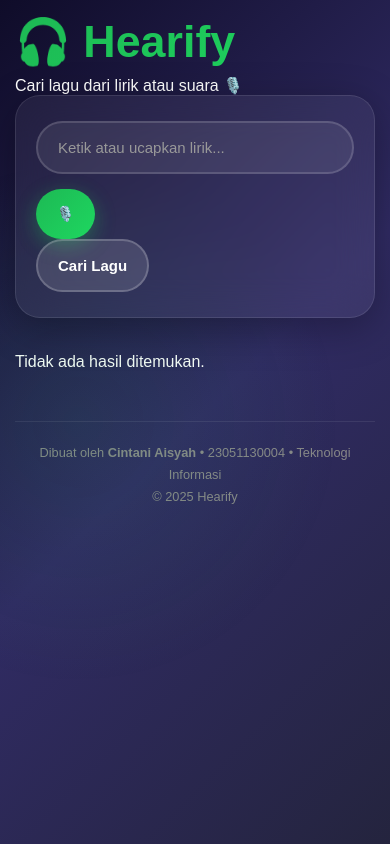
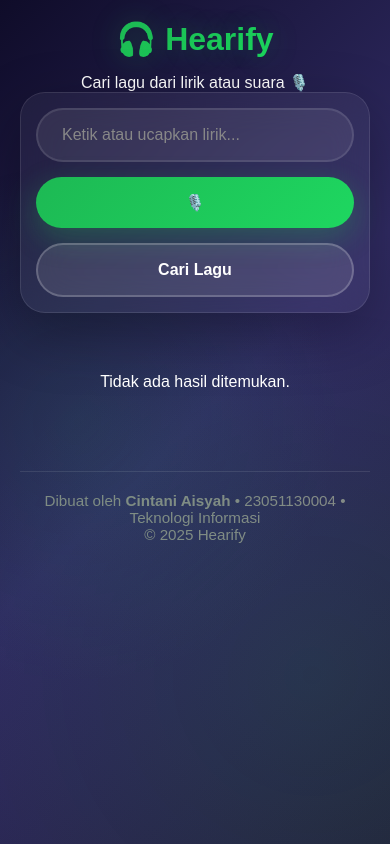
Before and after one commit to cintaniaisyah19/hearify, a Flask app: page / in a window 390 px wide. Run offline with Flask 3, Linux system fonts and the light colour scheme.

Commit message:
Update style.css

```diff
--- a/static/style.css
+++ b/static/style.css
@@ -9,7 +9,12 @@ body {
   background: linear-gradient(135deg, #0f0c29, #302b63, #24243e);
   color: #fff;
   min-height: 100vh;
-  padding: 15px;
+  display: flex;
+  flex-direction: column;
+  align-items: center;
+  padding: 20px;
+  position: relative;
+  overflow-x: hidden;
 }
 
 body::before {
@@ -19,7 +24,8 @@ body::before {
   left: 0;
   width: 100%;
   height: 100%;
-  background: radial-gradient(circle at 20% 50%, rgba(29, 185, 84, 0.1), transparent 50%);
+  background: radial-gradient(circle at 20% 50%, rgba(29, 185, 84, 0.1), transparent 50%),
+              radial-gradient(circle at 80% 80%, rgba(30, 215, 96, 0.08), transparent 50%);
   pointer-events: none;
   z-index: 0;
 }
@@ -27,226 +33,265 @@ body::before {
 .container {
   position: relative;
   z-index: 1;
+  width: 100%;
   max-width: 1200px;
-  margin: 0 auto;
-  padding: 10px;
+  padding: 40px 20px;
 }
 
 /* ---------- HEADER ---------- */
 .header {
   text-align: center;
-  margin-bottom: 30px;
-  padding: 20px 0;
+  margin-bottom: 50px;
+  animation: fadeInDown 0.8s ease;
+}
+
+@keyframes fadeInDown {
+  from {
+    opacity: 0;
+    transform: translateY(-30px);
+  }
+  to {
+    opacity: 1;
+    transform: translateY(0);
+  }
 }
 
 h1 {
-  font-size: 2.8rem;
+  font-size: 4rem;
   font-weight: 700;
   background: linear-gradient(135deg, #1db954, #1ed760);
   -webkit-background-clip: text;
   -webkit-text-fill-color: transparent;
   background-clip: text;
-  margin-bottom: 8px;
+  margin-bottom: 15px;
+  display: flex;
+  align-items: center;
+  justify-content: center;
+  gap: 15px;
+  text-shadow: 0 0 30px rgba(29, 185, 84, 0.3);
 }
 
 .subtitle {
-  font-size: 1rem;
+  font-size: 1.3rem;
   color: #b3b3b3;
   font-weight: 300;
 }
 
 /* ---------- FORM ---------- */
 form {
-  background: rgba(255, 255, 255, 0.06);
-  padding: 25px 20px;
+  display: flex;
+  gap: 15px;
+  justify-content: center;
+  flex-wrap: wrap;
+  background: rgba(255, 255, 255, 0.05);
+  padding: 30px;
   border-radius: 25px;
   backdrop-filter: blur(20px);
   border: 1px solid rgba(255, 255, 255, 0.1);
-  box-shadow: 0 10px 40px rgba(0, 0, 0, 0.3);
-  margin-bottom: 20px;
+  box-shadow: 0 20px 60px rgba(0, 0, 0, 0.3);
+  animation: fadeInUp 0.8s ease 0.2s both;
+}
+
+@keyframes fadeInUp {
+  from {
+    opacity: 0;
+    transform: translateY(30px);
+  }
+  to {
+    opacity: 1;
+    transform: translateY(0);
+  }
 }
 
 input[type="text"] {
-  width: 100%;
-  padding: 16px 20px;
+  flex: 1;
+  min-width: 280px;
+  padding: 16px 24px;
   border-radius: 50px;
-  border: 2px solid rgba(255, 255, 255, 0.15);
+  border: 2px solid rgba(255, 255, 255, 0.1);
   background: rgba(255, 255, 255, 0.08);
   color: #fff;
-  font-size: 15px;
+  font-size: 16px;
   font-family: inherit;
+  transition: all 0.3s ease;
   outline: none;
-  transition: all 0.3s ease;
-  margin-bottom: 15px;
 }
 
 input[type="text"]::placeholder {
-  color: #999;
+  color: #888;
 }
 
 input[type="text"]:focus {
   border-color: #1db954;
   background: rgba(255, 255, 255, 0.12);
-  box-shadow: 0 0 15px rgba(29, 185, 84, 0.3);
-}
-
-.button-group {
-  display: grid;
-  grid-template-columns: 1fr 1fr;
-  gap: 12px;
+  box-shadow: 0 0 20px rgba(29, 185, 84, 0.2);
+  transform: translateY(-2px);
 }
 
 button {
-  padding: 16px 20px;
+  padding: 16px 32px;
   border-radius: 50px;
   border: none;
   cursor: pointer;
-  font-size: 15px;
+  font-size: 16px;
   font-weight: 600;
   font-family: inherit;
   transition: all 0.3s ease;
-  display: flex;
-  align-items: center;
-  justify-content: center;
-  gap: 8px;
+  position: relative;
+  overflow: hidden;
+}
+
+button::before {
+  content: "";
+  position: absolute;
+  top: 50%;
+  left: 50%;
+  width: 0;
+  height: 0;
+  border-radius: 50%;
+  background: rgba(255, 255, 255, 0.2);
+  transform: translate(-50%, -50%);
+  transition: width 0.6s, height 0.6s;
+}
+
+button:hover::before {
+  width: 300px;
+  height: 300px;
 }
 
 #mic-btn {
   background: linear-gradient(135deg, #1db954, #1ed760);
   color: white;
-  box-shadow: 0 6px 20px rgba(29, 185, 84, 0.4);
+  box-shadow: 0 10px 30px rgba(29, 185, 84, 0.3);
+}
+
+#mic-btn:hover {
+  transform: translateY(-3px);
+  box-shadow: 0 15px 40px rgba(29, 185, 84, 0.4);
 }
 
 #mic-btn:active {
-  transform: scale(0.95);
-  box-shadow: 0 4px 15px rgba(29, 185, 84, 0.5);
+  transform: translateY(-1px);
 }
 
 button[type="submit"] {
-  background: rgba(255, 255, 255, 0.12);
+  background: rgba(255, 255, 255, 0.1);
   color: white;
   border: 2px solid rgba(255, 255, 255, 0.2);
 }
 
-button[type="submit"]:active {
-  background: rgba(255, 255, 255, 0.18);
-  transform: scale(0.95);
-}
-
-/* ---------- VOICE RESULT ---------- */
-.voice-result {
-  margin-top: 15px;
-  padding: 15px 18px;
-  background: rgba(29, 185, 84, 0.15);
-  border: 1px solid rgba(29, 185, 84, 0.4);
-  border-radius: 18px;
-  text-align: center;
-}
-
-.voice-result p {
-  font-size: 0.95rem;
-  color: #e0e0e0;
-  margin: 0;
-  line-height: 1.5;
-}
-
-.voice-result strong {
-  color: #1ed760;
-  font-weight: 600;
+button[type="submit"]:hover {
+  background: rgba(255, 255, 255, 0.15);
+  border-color: rgba(255, 255, 255, 0.3);
+  transform: translateY(-3px);
+  box-shadow: 0 10px 30px rgba(0, 0, 0, 0.2);
 }
 
 /* ---------- RESULTS ---------- */
 .results {
-  margin-top: 35px;
+  margin-top: 60px;
+  animation: fadeIn 0.8s ease 0.4s both;
+}
+
+@keyframes fadeIn {
+  from {
+    opacity: 0;
+  }
+  to {
+    opacity: 1;
+  }
 }
 
 .results h2 {
   text-align: center;
+  margin-bottom: 30px;
+  font-size: 2rem;
   color: #1db954;
-  font-size: 1.5rem;
-  margin-bottom: 20px;
-  font-weight: 600;
 }
 
 .no-results {
   text-align: center;
-  color: #999;
-  font-size: 1rem;
-  padding: 40px 20px;
-  background: rgba(255, 255, 255, 0.05);
-  border-radius: 20px;
-  border: 1px solid rgba(255, 255, 255, 0.1);
+  color: #888;
+  font-size: 1.1rem;
+  padding: 40px;
 }
 
-/* ---------- SONG ITEM ---------- */
 .song-item {
-  background: rgba(255, 255, 255, 0.06);
-  padding: 15px;
-  border-radius: 18px;
-  margin-bottom: 12px;
+  background: rgba(255, 255, 255, 0.05);
+  padding: 20px;
+  border-radius: 20px;
+  margin: 15px 0;
+  display: flex;
+  align-items: center;
+  gap: 20px;
   border: 1px solid rgba(255, 255, 255, 0.1);
   backdrop-filter: blur(10px);
-  display: flex;
-  flex-direction: column;
-  gap: 12px;
+  transition: all 0.3s ease;
+  animation: slideIn 0.5s ease;
+}
+
+@keyframes slideIn {
+  from {
+    opacity: 0;
+    transform: translateX(-20px);
+  }
+  to {
+    opacity: 1;
+    transform: translateX(0);
+  }
+}
+
+.song-item:hover {
+  background: rgba(255, 255, 255, 0.08);
+  transform: translateX(10px);
+  border-color: rgba(29, 185, 84, 0.3);
+  box-shadow: 0 10px 40px rgba(0, 0, 0, 0.3);
 }
 
 .song-info {
   display: flex;
-  align-items: flex-start;
-  gap: 12px;
+  align-items: center;
+  gap: 20px;
+  flex: 1;
 }
 
 .song-info img {
-  width: 65px;
-  height: 65px;
-  border-radius: 10px;
-  box-shadow: 0 4px 12px rgba(0, 0, 0, 0.5);
-  flex-shrink: 0;
-  object-fit: cover;
+  width: 80px;
+  height: 80px;
+  border-radius: 15px;
+  box-shadow: 0 8px 20px rgba(0, 0, 0, 0.4);
+  transition: transform 0.3s ease;
+}
+
+.song-item:hover .song-info img {
+  transform: scale(1.05) rotate(2deg);
 }
 
 .song-details {
   flex: 1;
-  min-width: 0;
-  padding-top: 2px;
 }
 
 .song-details h3 {
-  font-size: 1.05rem;
-  margin-bottom: 4px;
+  font-size: 1.3rem;
+  margin-bottom: 5px;
   color: #fff;
-  font-weight: 600;
-  line-height: 1.3;
-  overflow: hidden;
-  text-overflow: ellipsis;
-  display: -webkit-box;
-  -webkit-line-clamp: 2;
-  -webkit-box-orient: vertical;
 }
 
 .song-details p {
   color: #b3b3b3;
-  font-size: 0.88rem;
-  line-height: 1.4;
-  overflow: hidden;
-  text-overflow: ellipsis;
-  white-space: nowrap;
+  font-size: 0.95rem;
 }
 
-/* ---------- SONG ACTIONS ---------- */
 .song-actions {
   display: flex;
-  flex-direction: column;
-  gap: 10px;
-  padding-top: 5px;
+  align-items: center;
+  gap: 15px;
+  flex-wrap: wrap;
 }
 
 audio {
-  width: 100%;
-  height: 42px;
+  height: 40px;
   border-radius: 20px;
-  outline: none;
 }
 
 audio::-webkit-media-controls-panel {
@@ -254,33 +299,30 @@ audio::-webkit-media-controls-panel {
 }
 
 .spotify-btn {
-  display: block;
-  padding: 13px 20px;
+  padding: 10px 24px;
   background: linear-gradient(135deg, #1db954, #1ed760);
   color: white;
   text-decoration: none;
-  border-radius: 50px;
+  border-radius: 25px;
   font-weight: 600;
-  text-align: center;
-  box-shadow: 0 5px 15px rgba(29, 185, 84, 0.4);
   transition: all 0.3s ease;
-  font-size: 0.95rem;
+  display: inline-block;
+  box-shadow: 0 5px 15px rgba(29, 185, 84, 0.3);
 }
 
-.spotify-btn:active {
-  transform: scale(0.97);
-  box-shadow: 0 3px 10px rgba(29, 185, 84, 0.5);
+.spotify-btn:hover {
+  transform: translateY(-3px);
+  box-shadow: 0 8px 25px rgba(29, 185, 84, 0.4);
 }
 
 /* ---------- FOOTER ---------- */
 footer {
-  margin-top: 50px;
+  margin-top: 80px;
   text-align: center;
   color: #888;
-  font-size: 0.8rem;
-  padding: 20px 15px;
-  border-top: 1px solid rgba(255, 255, 255, 0.08);
-  line-height: 1.7;
+  font-size: 0.95rem;
+  padding: 20px;
+  border-top: 1px solid rgba(255, 255, 255, 0.1);
 }
 
 footer a {
@@ -289,141 +331,64 @@ footer a {
   font-weight: 600;
 }
 
-/* ---------- RESPONSIVE DESKTOP ---------- */
-@media (min-width: 768px) {
-  .container {
-    padding: 30px 20px;
-  }
+footer a:hover {
+  text-decoration: underline;
+}
 
+/* ---------- RESPONSIVE ---------- */
+@media (max-width: 768px) {
   h1 {
-    font-size: 4rem;
+    font-size: 2.5rem;
   }
 
   .subtitle {
-    font-size: 1.3rem;
+    font-size: 1.1rem;
   }
 
   form {
-    padding: 35px 30px;
-    display: flex;
-    flex-wrap: wrap;
-    align-items: center;
-    gap: 15px;
+    padding: 20px;
   }
 
   input[type="text"] {
-    flex: 1;
-    min-width: 300px;
-    margin-bottom: 0;
-    padding: 18px 26px;
-    font-size: 16px;
+    width: 100%;
+    min-width: auto;
   }
 
-  .button-group {
-    display: flex;
-    gap: 12px;
+  .song-item {
+    flex-direction: column;
+    text-align: center;
+  }
+
+  .song-info {
+    flex-direction: column;
+    text-align: center;
+  }
+
+  .song-actions {
+    justify-content: center;
+    width: 100%;
+  }
+
+  audio {
+    width: 100%;
+  }
+}
+
+@media (max-width: 480px) {
+  h1 {
+    font-size: 2rem;
+  }
+
+  form {
+    padding: 15px;
   }
 
   button {
-    padding: 18px 32px;
-    font-size: 16px;
-  }
-
-  .song-item {
-    flex-direction: row;
-    align-items: center;
-    padding: 18px;
-  }
-
-  .song-item:hover {
-    background: rgba(255, 255, 255, 0.1);
-    transform: translateX(5px);
-    box-shadow: 0 8px 30px rgba(0, 0, 0, 0.4);
-  }
-
-  .song-info {
-    flex: 1;
+    width: 100%;
   }
 
   .song-info img {
-    width: 80px;
-    height: 80px;
-  }
-
-  .song-details h3 {
-    font-size: 1.2rem;
-  }
-
-  .song-details p {
-    font-size: 0.95rem;
-  }
-
-  .song-actions {
-    flex-direction: row;
-    align-items: center;
-    width: auto;
-  }
-
-  audio {
-    width: 250px;
-  }
-
-  .spotify-btn {
-    padding: 12px 28px;
-    min-width: 180px;
-  }
-
-  .spotify-btn:hover {
-    transform: translateY(-2px);
-    box-shadow: 0 8px 20px rgba(29, 185, 84, 0.5);
-  }
-
-  button:hover {
-    transform: translateY(-2px);
-  }
-
-  #mic-btn:hover {
-    box-shadow: 0 8px 25px rgba(29, 185, 84, 0.5);
-  }
-
-  button[type="submit"]:hover {
-    background: rgba(255, 255, 255, 0.18);
+    width: 60px;
+    height: 60px;
   }
 }
-
-@media (max-width: 360px) {
-  h1 {
-    font-size: 2.3rem;
-  }
-
-  .subtitle {
-    font-size: 0.9rem;
-  }
-
-  form {
-    padding: 20px 15px;
-  }
-
-  input[type="text"] {
-    padding: 14px 18px;
-    font-size: 14px;
-  }
-
-  button {
-    padding: 14px 18px;
-    font-size: 14px;
-  }
-
-  .song-info img {
-    width: 55px;
-    height: 55px;
-  }
-
-  .song-details h3 {
-    font-size: 0.95rem;
-  }
-
-  .song-details p {
-    font-size: 0.82rem;
-  }
-}
```
